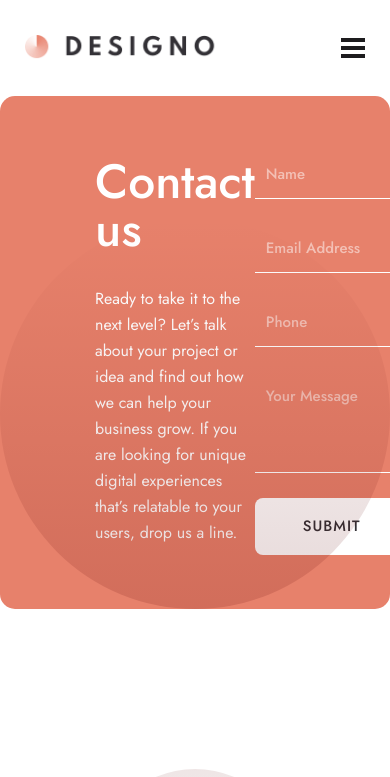
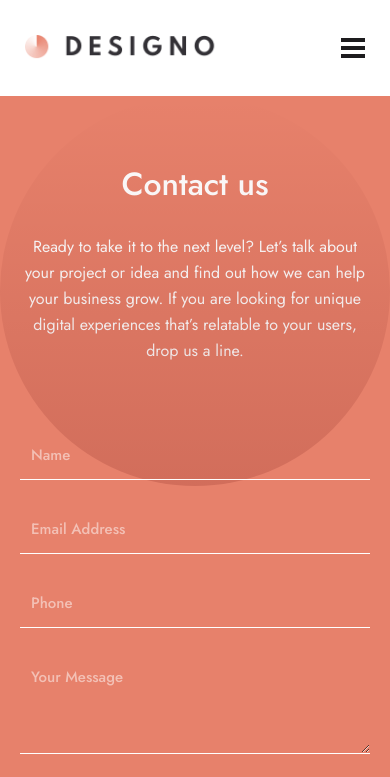
Before and after one commit to Olatoyan/designo-multipage-website, a Next.js app: page /contact in a window 390 px wide. Shown: the top 777 px of the page. Built offline with nearby package versions, Linux system fonts and the light colour scheme.

Commit message:
finished making the contact page responsive

```diff
--- a/app/_components/ContactForm.tsx
+++ b/app/_components/ContactForm.tsx
@@ -28,7 +28,7 @@ function ContactForm() {
   return (
     <form
       onSubmit={handleSubmit(onSubmit)}
-      className="flex flex-1 flex-col gap-[2.5rem] py-[5.4rem]"
+      className="z-[3] flex flex-1 flex-col gap-[2.5rem] py-[5.4rem] laptop:w-full"
     >
       <div className="relative flex">
         <input
--- a/app/_components/ContactHeroSection.tsx
+++ b/app/_components/ContactHeroSection.tsx
@@ -4,12 +4,12 @@ import ContactForm from "./ContactForm";
 
 function ContactHeroSection() {
   return (
-    <section className="relative mb-[16rem] flex items-center overflow-hidden rounded-[1.5rem] bg-[#e7816b] px-[9.5rem]">
-      <div className="flex-1">
-        <h1 className="pb-[3.2rem] text-[4.8rem] font-medium leading-[100%] text-white">
+    <section className="relative mb-[16rem] flex items-center overflow-hidden rounded-[1.5rem] bg-[#e7816b] px-[9.5rem] miniDesktop:gap-5 miniDesktop:px-16 laptop:flex-col laptop:items-start laptop:py-28 tablet:rounded-none tablet:px-8 tablet:text-center">
+      <div className="flex-1 laptop:w-full tablet:flex tablet:flex-col tablet:items-center">
+        <h1 className="pb-[3.2rem] text-[4.8rem] font-medium leading-[100%] text-white tablet:text-[3.2rem] tablet:leading-[3.6rem]">
           Contact us
         </h1>
-        <p className="max-w-[44.5rem] text-[1.6rem] leading-[2.6rem] text-white">
+        <p className="max-w-[44.5rem] text-[1.6rem] leading-[2.6rem] text-white laptop:w-full">
           Ready to take it to the next level? Let’s talk about your project or
           idea and find out how we can help your business grow. If you are
           looking for unique digital experiences that’s relatable to your users,
@@ -22,7 +22,7 @@ function ContactHeroSection() {
       <Image
         src={PatterImg}
         alt="Bg Pattern"
-        className="absolute bottom-0 left-0"
+        className="absolute bottom-0 left-0 laptop:top-0"
       />
     </section>
   );
--- a/app/_components/Footer.tsx
+++ b/app/_components/Footer.tsx
@@ -1,10 +1,16 @@
+"use client";
 import Logo from "@/public/logo-light.png";
 import Link from "next/link";
 import Image from "next/image";
+import { usePathname } from "next/navigation";
 
 function Footer() {
+  const pathname = usePathname();
+
   return (
-    <footer className="bg-[#1d1c1e] px-[14rem] pb-28 pt-[14.4rem] desktop:px-24 laptop:pt-[25rem]">
+    <footer
+      className={`bg-[#1d1c1e] px-[14rem] pb-28 pt-[14.4rem] desktop:px-24 laptop:px-8 ${pathname === "/contact" ? "laptop:pt-36" : "laptop:pt-[25rem]"}`}
+    >
       <nav className="flex items-center justify-between border-b border-solid border-white border-opacity-10 pb-16 tablet:flex-col tablet:border-0">
         <Link href="/">
           <Image
```
